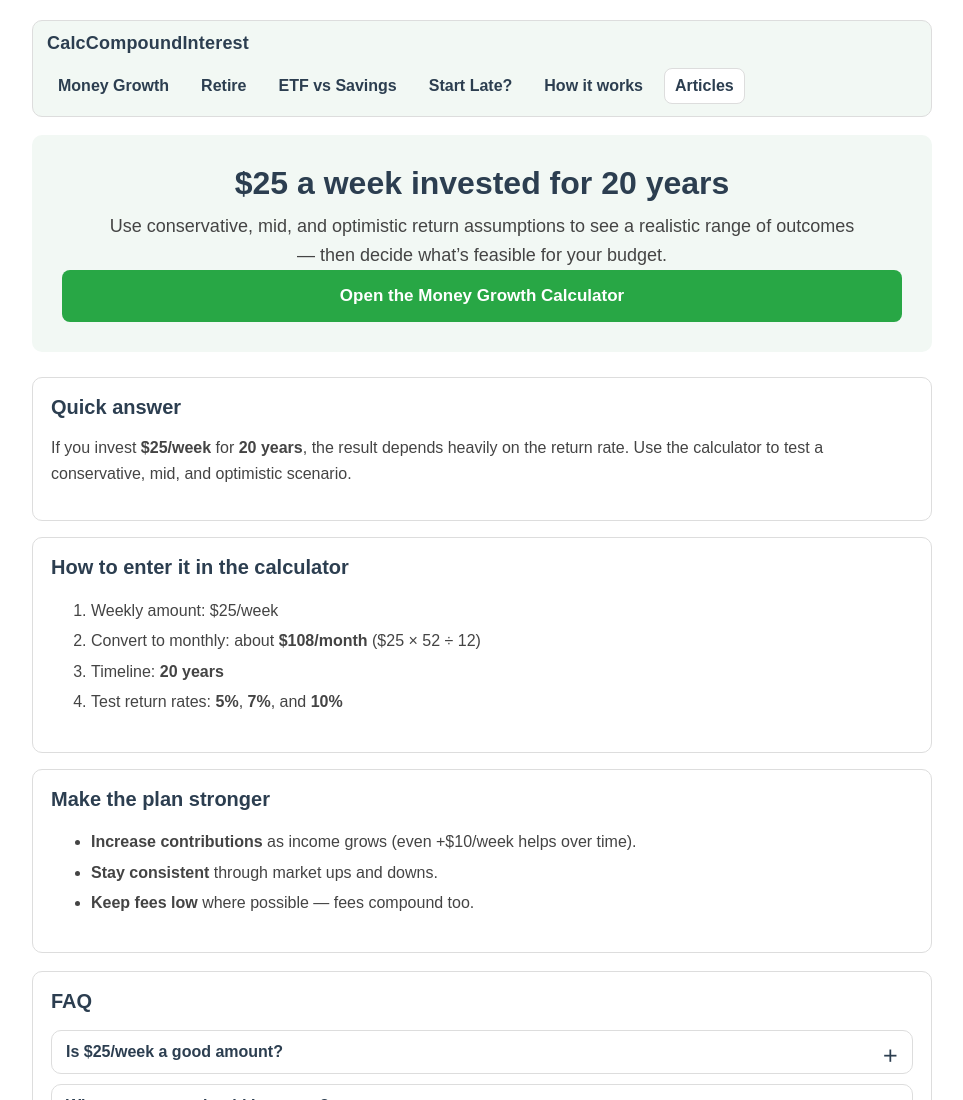
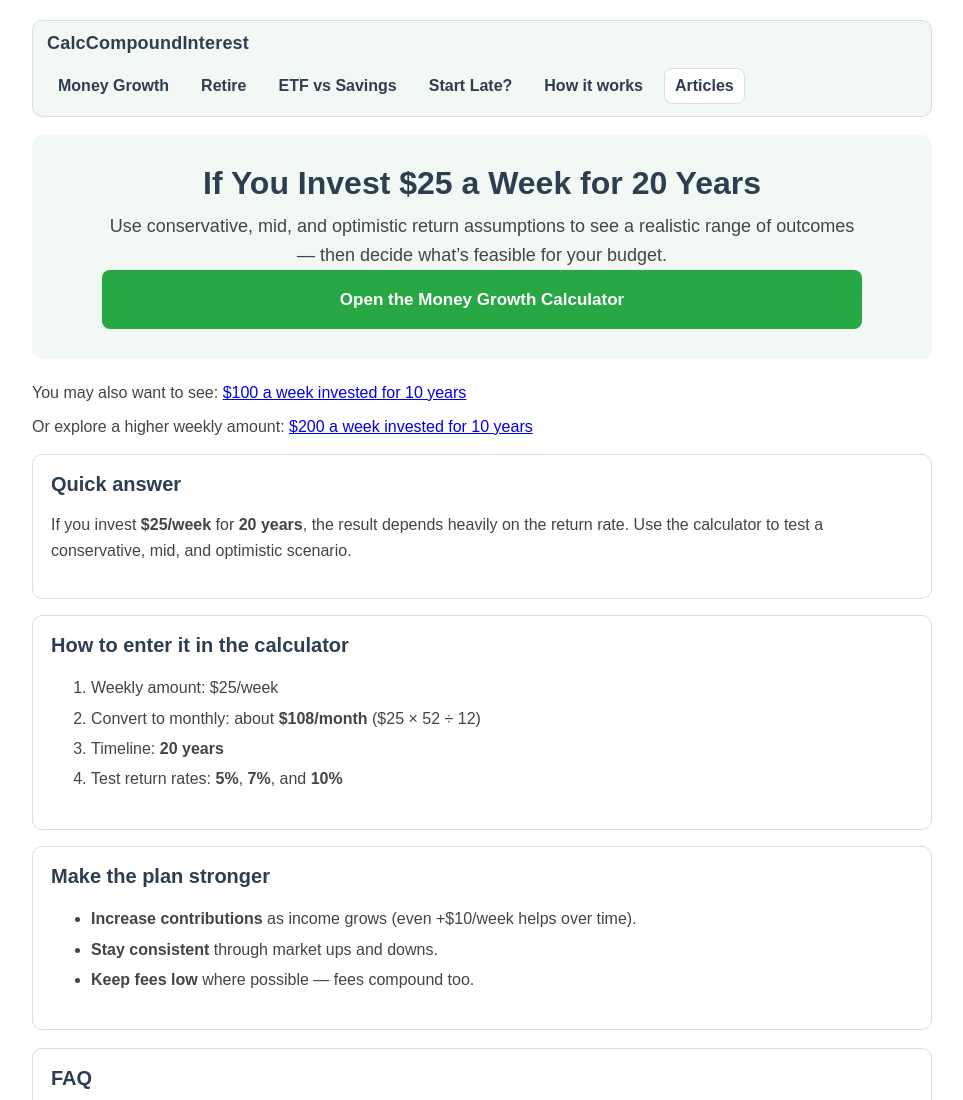
Before and after one commit to petemanideas/petemanideas.github.io, a plain HTML site: page articles/25-a-week-20-years.html in a window 1280 px wide. Shown: the top 1100 px of the page, without its empty margins (158-1121 px from the left). Drawn offline with Linux system fonts and the light colour scheme.

Commit message:
Add files via upload

```diff
--- a/articles/25-a-week-20-years.html
+++ b/articles/25-a-week-20-years.html
@@ -12,7 +12,7 @@
 
   <meta charset="UTF-8" />
   <meta name="viewport" content="width=device-width, initial-scale=1.0" />
-  <title>$25 a week invested for 20 years (Calculator + Scenarios)</title>
+ <title>If You Invest $25 a Week for 20 Years – How Much Could It Grow?</title>
   <meta name="description" content="Model what $25 a week invested for 20 years could grow to. Compare multiple return-rate scenarios with our calculator.">
   <script async src="https://pagead2.googlesyndication.com/pagead/js/adsbygoogle.js?client=ca-pub-3308191074184260"
      crossorigin="anonymous"></script>
@@ -25,10 +25,21 @@
 
   <div class="content-container">
     <div class="hero">
-      <h1>$25 a week invested for 20 years</h1>
+      <h1>If You Invest $25 a Week for 20 Years</h1>
       <p>Use conservative, mid, and optimistic return assumptions to see a realistic range of outcomes — then decide what’s feasible for your budget.</p>
-      <a class="calc-btn" href="/grow.html">Open the Money Growth Calculator</a>
+      <p> <a class="calc-btn" href="/grow.html">Open the Money Growth Calculator</a> </p>
+
     </div>
+
+	  	<p>
+You may also want to see:
+<a href="/articles/100-a-week-10-years.html">$100 a week invested for 10 years</a>
+</p>
+<p>
+Or explore a higher weekly amount:
+<a href="/articles/200-a-week-invested-10-years/">$200 a week invested for 10 years</a>
+</p>
+
 
     <div class="ad-container">
   <!-- horizontal strips -->
@@ -60,12 +71,14 @@
 </div>
 
 <div class="card" style="margin-top:16px;">
+
+
   <h2>Make the plan stronger</h2>
-  <ul class="muted" style="line-height:1.9;">
-    <li><strong>Increase contributions</strong> as income grows (even +$10/week helps over time).</li>
+<ul class="muted" style="line-height:1.9;">
+  <li><strong>Increase contributions</strong> as income grows (even +$10/week helps over time).</li>
     <li><strong>Stay consistent</strong> through market ups and downs.</li>
     <li><strong>Keep fees low</strong> where possible — fees compound too.</li>
-  </ul>
+</ul>
 </div>
 
 
```
